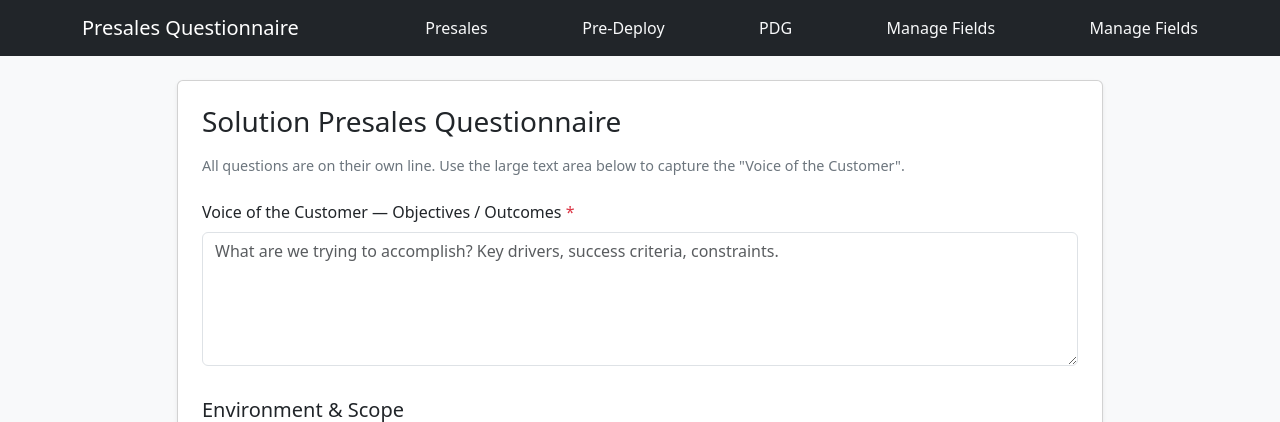
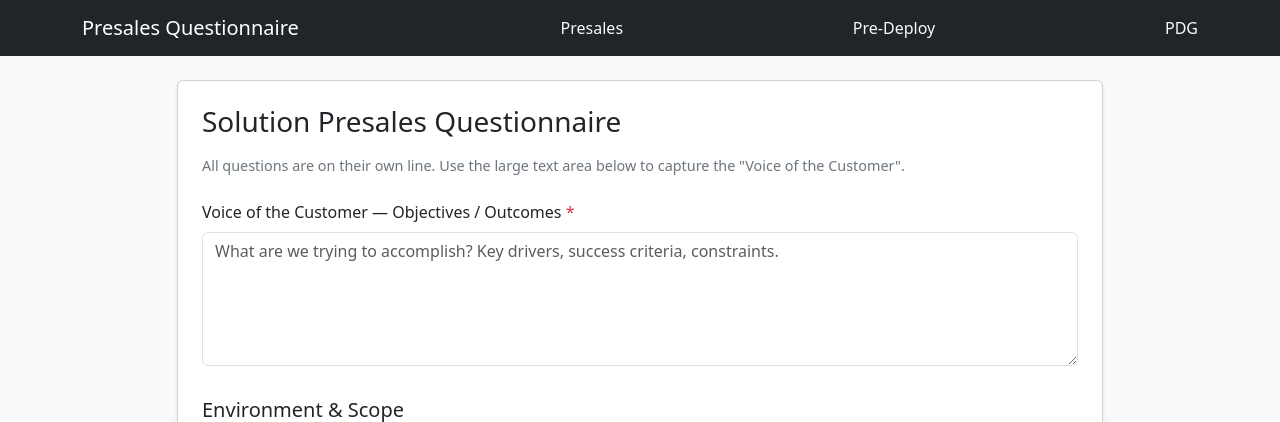
Before and after one commit to chevychevell68/vdi-docgen, a Flask app: page / in a window 1280 px wide. Shown: the top 422 px of the page. Run offline with Flask 3, Linux system fonts and the light colour scheme.

Commit message:
Add files via upload

```diff
--- a/app.py
+++ b/app.py
@@ -146,29 +146,15 @@ def checklist_download():
     filename = "predeployment_checklist_{dt}.md".format(dt=datetime.utcnow().strftime("%Y%m%d_%H%M%S"))
     return send_file(buf, mimetype="text/markdown", as_attachment=True, download_name=filename)
 
+from flask import abort
+
 @app.route("/manage-fields", methods=["GET"])
 def manage_fields():
-    # Show current CSV presence and provide upload form
-    exists = os.path.exists(FIELDS_CSV_PATH)
-    size = os.path.getsize(FIELDS_CSV_PATH) if exists else 0
-    return render_template("manage_fields.html", exists=exists, size=size)
+    abort(404)
 
 @app.route("/manage-fields/upload", methods=["POST"])
 def manage_fields_upload():
-    file = request.files.get("fields_csv")
-    if not file or file.filename == "":
-        flash("Please choose a CSV file.", "warning")
-        return redirect(url_for("manage_fields"))
-    filename = file.filename.lower()
-    if not filename.endswith(".csv"):
-        flash("Only .csv files are supported.", "warning")
-        return redirect(url_for("manage_fields"))
-    try:
-        file.save(FIELDS_CSV_PATH)
-        flash("Fields CSV uploaded successfully.", "success")
-    except Exception as e:
-        flash(f"Upload failed: {e}", "danger")
-    return redirect(url_for("manage_fields"))
+    abort(404)
 
 @app.route("/presales", methods=["GET"])
 def presales():
@@ -177,8 +163,7 @@ def presales():
 
 @app.route("/predeploy", methods=["GET"])
 def predeploy():
-    # Entry page for Pre-Deployment checklist builder (scope-only preview)
-    return render_template("predeploy.html")
+    return redirect(url_for("pdg"))
 
 @app.route("/predeploy/build", methods=["POST"])
 def predeploy_build():
--- a/templates/base.html
+++ b/templates/base.html
@@ -20,8 +20,6 @@
         <a class="nav-link text-light ms-3" href="/presales">Presales</a>
         <a class="nav-link text-light" href="/predeploy">Pre-Deploy</a>
         <a class="nav-link text-light" href="/pdg">PDG</a>
-        <a class="nav-link text-light" href="/manage-fields">Manage Fields</a>
-        <a class="nav-link text-light" href="/manage-fields">Manage Fields</a>
       </div>
     </nav>
     <main class="container mb-5">
```
